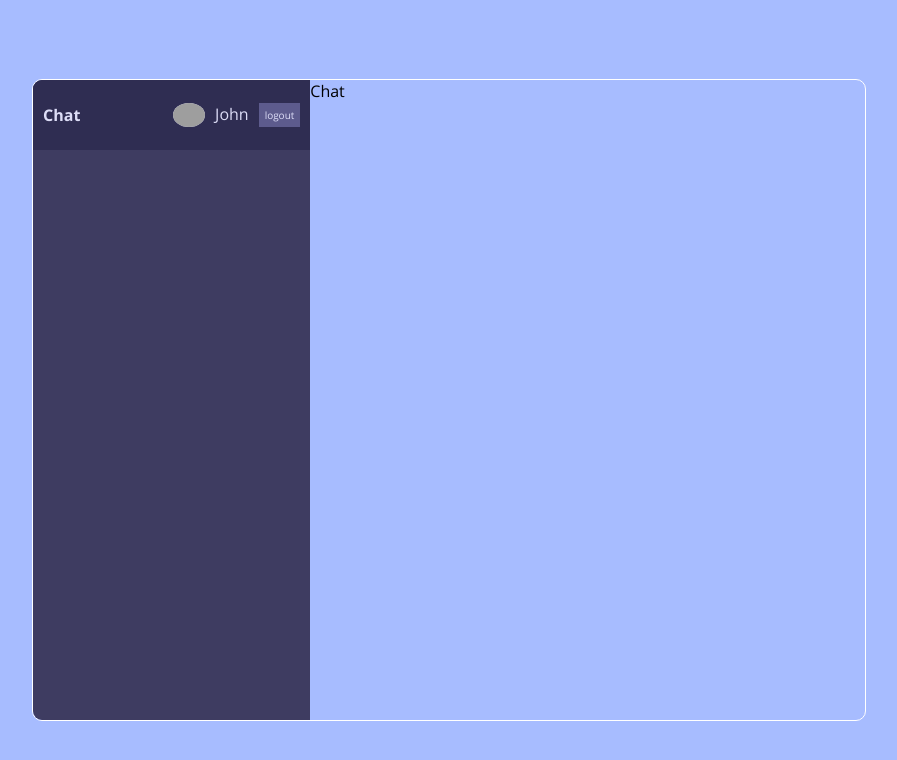
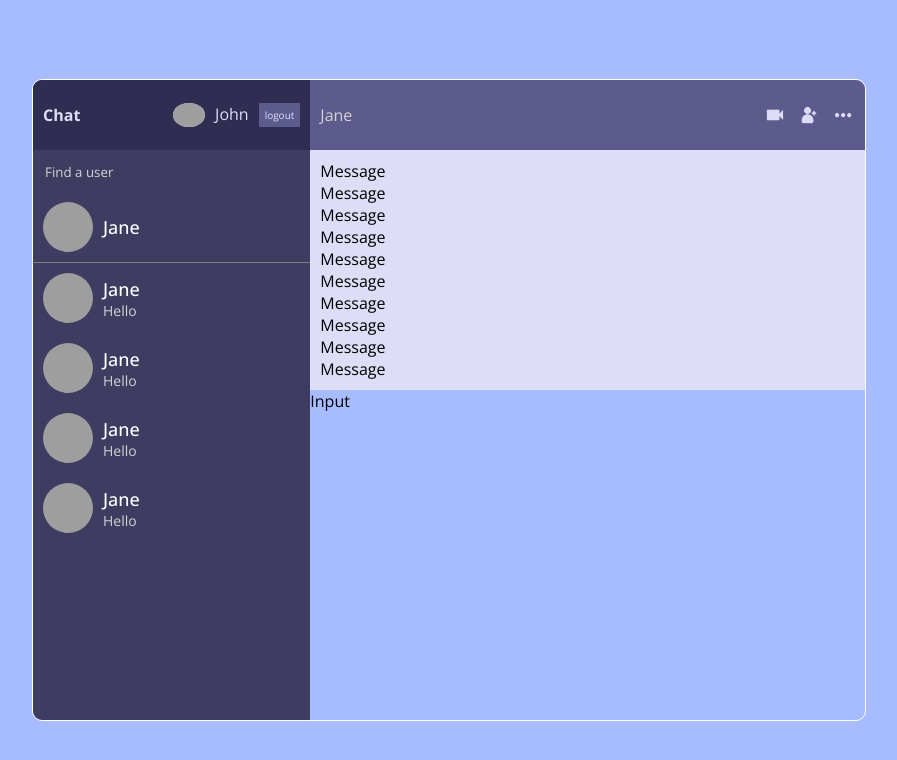
Before and after one commit to FelipeMDantas/Chat, a React (Create React App) app: page / in a window 1280 px wide. Shown: the top 760 px of the page, without its empty margins (191-1088 px from the left). Built offline with nearby package versions, Linux system fonts and the light colour scheme; grey boxes are pictures that could not be loaded.

Commit message:
Navbar further developed and Messages component defined.

```diff
--- a/src/components/Chat.jsx
+++ b/src/components/Chat.jsx
@@ -1,7 +1,24 @@
-import React from "react";
+import Cam from "../img/cam.png";
+import Add from "../img/add.png";
+import More from "../img/more.png";
+import Messages from "./Messages";
+import Input from "./Input";
 
 const Chat = () => {
-  return <div className="chat">Chat</div>;
+  return (
+    <div className="chat">
+      <div className="chatInfo">
+        <span>Jane</span>
+        <div className="chatIcons">
+          <img src={Cam} alt="" />
+          <img src={Add} alt="" />
+          <img src={More} alt="" />
+        </div>
+      </div>
+      <Messages />
+      <Input />
+    </div>
+  );
 };
 
 export default Chat;
--- a/src/components/Chats.jsx
+++ b/src/components/Chats.jsx
@@ -1,7 +1,48 @@
-import React from "react";
-
 const Chats = () => {
-  return <div>Chats</div>;
+  return (
+    <div className="chats">
+      <div className="userChat">
+        <img
+          src="https://images.pexels.com/photos/11500404/pexels-photo-11500404.jpeg?auto=compress&cs=tinysrgb&w=1600&lazy=load"
+          alt=""
+        />
+        <div className="userChatInfo">
+          <span>Jane</span>
+          <p>Hello</p>
+        </div>
+      </div>
+      <div className="userChat">
+        <img
+          src="https://images.pexels.com/photos/11500404/pexels-photo-11500404.jpeg?auto=compress&cs=tinysrgb&w=1600&lazy=load"
+          alt=""
+        />
+        <div className="userChatInfo">
+          <span>Jane</span>
+          <p>Hello</p>
+        </div>
+      </div>
+      <div className="userChat">
+        <img
+          src="https://images.pexels.com/photos/11500404/pexels-photo-11500404.jpeg?auto=compress&cs=tinysrgb&w=1600&lazy=load"
+          alt=""
+        />
+        <div className="userChatInfo">
+          <span>Jane</span>
+          <p>Hello</p>
+        </div>
+      </div>
+      <div className="userChat">
+        <img
+          src="https://images.pexels.com/photos/11500404/pexels-photo-11500404.jpeg?auto=compress&cs=tinysrgb&w=1600&lazy=load"
+          alt=""
+        />
+        <div className="userChatInfo">
+          <span>Jane</span>
+          <p>Hello</p>
+        </div>
+      </div>
+    </div>
+  );
 };
 
 export default Chats;
--- a/src/components/Message.jsx
+++ b/src/components/Message.jsx
@@ -1,5 +1,3 @@
-import React from "react";
-
 const Message = () => {
   return <div>Message</div>;
 };
--- /dev/null
+++ b/src/components/Messages.jsx
@@ -0,0 +1,19 @@
+import Message from "./Message";
+const Messages = () => {
+  return (
+    <div className="messages">
+      <Message />
+      <Message />
+      <Message />
+      <Message />
+      <Message />
+      <Message />
+      <Message />
+      <Message />
+      <Message />
+      <Message />
+    </div>
+  );
+};
+
+export default Messages;
--- a/src/components/Search.jsx
+++ b/src/components/Search.jsx
@@ -1,7 +1,20 @@
-import React from "react";
-
 const Search = () => {
-  return <div>Search</div>;
+  return (
+    <div className="search">
+      <div className="searchForm">
+        <input type="text" placeholder="Find a user"/>
+      </div>
+      <div className="userChat">
+        <img
+          src="https://images.pexels.com/photos/11500404/pexels-photo-11500404.jpeg?auto=compress&cs=tinysrgb&w=1600&lazy=load"
+          alt=""
+        />
+        <div className="userChatInfo">
+          <span>Jane</span>
+        </div>
+      </div>
+    </div>
+  );
 };
 
 export default Search;
--- a/src/components/Sidebar.jsx
+++ b/src/components/Sidebar.jsx
@@ -1,8 +1,13 @@
 import Navbar from "../components/Navbar";
+import Search from "../components/Search";
+import Chats from "../components/Chats";
+
 const Sidebar = () => {
   return (
     <div className="sidebar">
       <Navbar />
+      <Search />
+      <Chats />
     </div>
   );
 };
--- a/src/style.scss
+++ b/src/style.scss
@@ -122,10 +122,86 @@
           }
         }
       }
+
+      .search {
+        border-bottom: 1px solid gray;
+
+        .searchForm {
+          padding: 10px;
+
+          input {
+            background-color: transparent;
+            border: none;
+            color: white;
+            outline: none;
+
+            &::placeholder {
+              color: lightgray;
+            }
+          }
+        }
+      }
+
+      .userChat {
+        padding: 10px;
+        display: flex;
+        align-items: center;
+        gap: 10px;
+        color: white;
+        cursor: pointer;
+
+        &:hover {
+          background-color: #2f2d52;
+        }
+
+        img {
+          width: 50px;
+          height: 50px;
+          border-radius: 50%;
+          object-fit: cover;
+        }
+
+        .userChatInfo {
+          span {
+            font-size: 18px;
+            font-weight: 500;
+          }
+
+          p {
+            font-size: 14px;
+            color: lightgray;
+          }
+        }
+      }
     }
 
     .chat {
       flex: 2;
+
+      .chatInfo {
+        height: 50px;
+        background-color: #5d5b8d;
+        display: flex;
+        align-items: center;
+        justify-content: space-between;
+        padding: 10px;
+        color: lightgray;
+      }
+
+      .chatIcons {
+        display: flex;
+        gap: 10px;
+
+        img {
+          height: 24px;
+          cursor: pointer;
+        }
+      }
+
+      .messages {
+        background-color: #ddddf7;
+        padding: 10px;
+      }
     }
   }
 }
```
